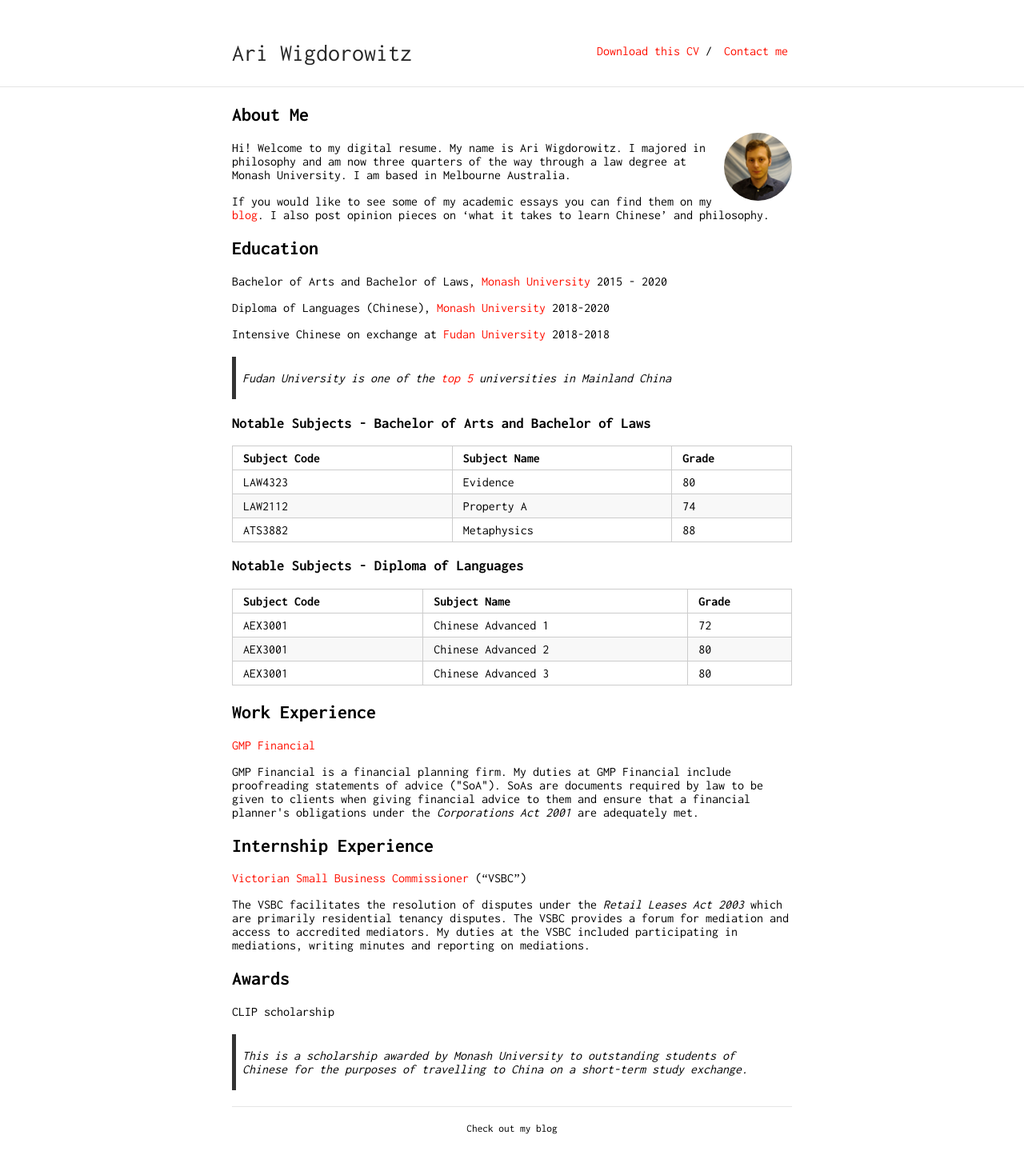
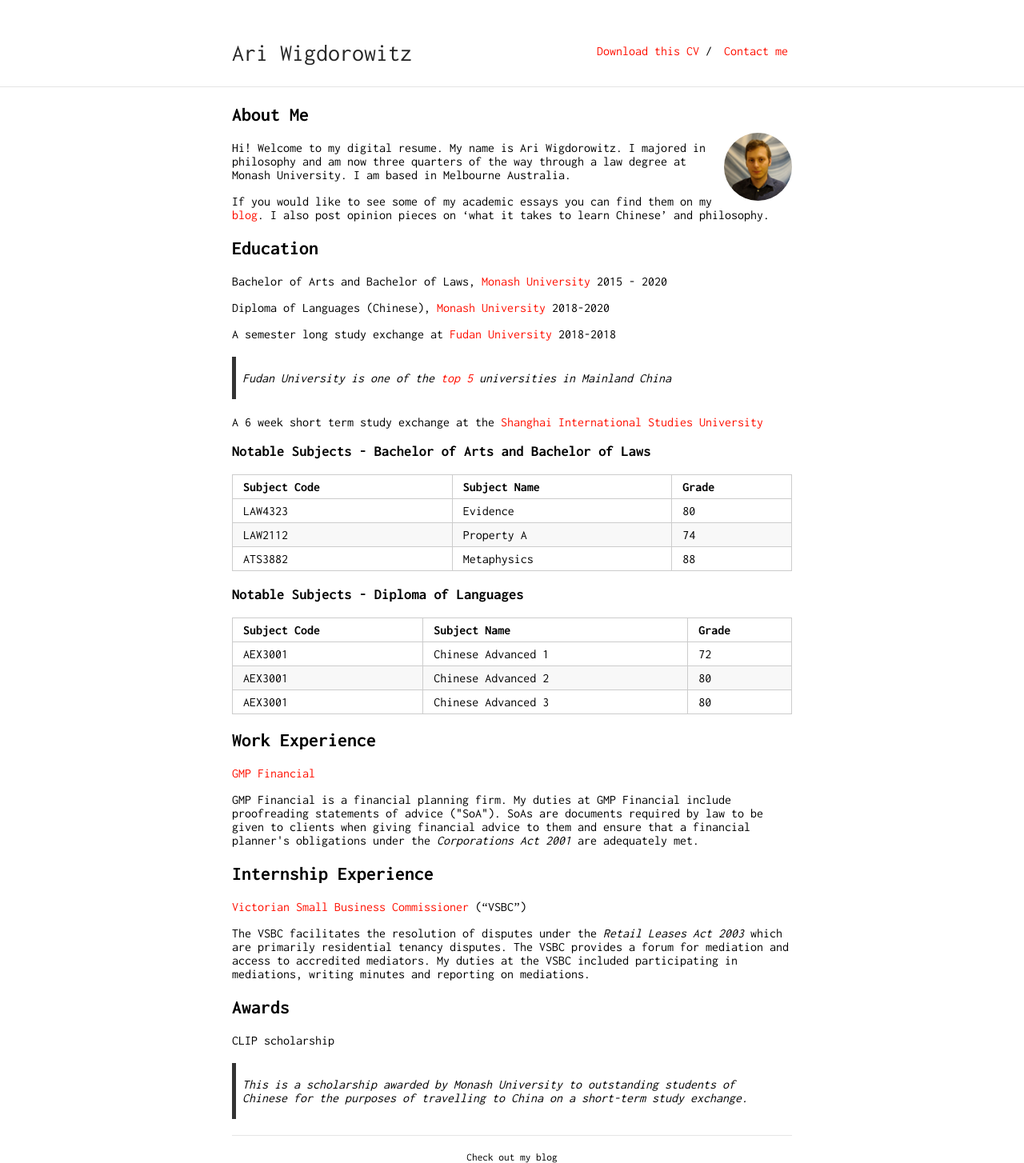
Before and after one commit to Wigdo/cv, a Jekyll site: the page built from index.md, in a window 1280 px wide. Shown: the whole page at 80% size. Built offline with Jekyll 4.4.1, drawn with Linux system fonts in a browser that asks for light colours; our own code applies the rules of GitHub Pages for plain Markdown files; before the commit the page ends 1418 px from its top, so only the background shows below that.

Commit message:
Update index.md

```diff
--- a/index.md
+++ b/index.md
@@ -18,10 +18,12 @@ Bachelor of Arts and Bachelor of Laws, [Monash University](https://www.monash.ed
 Diploma of Languages (Chinese), [Monash University](https://www.monash.edu/study/why-choose-monash/our-rankings)
 2018-2020
 
-Intensive Chinese on exchange at [Fudan University](https://en.wikipedia.org/wiki/Fudan_University 'highly regarded Chinese university')
+A semester long study exchange at [Fudan University](https://en.wikipedia.org/wiki/Fudan_University 'highly regarded Chinese university')
 2018-2018
 
 > Fudan University is one of the [top 5](https://www.timeshighereducation.com/student/best-universities/best-universities-china) universities in Mainland China
+
+A 6 week short term study exchange at the [Shanghai International Studies University](https://en.wikipedia.org/wiki/Shanghai_International_Studies_University)
 
 ### Notable Subjects - Bachelor of Arts and Bachelor of Laws
 
```
